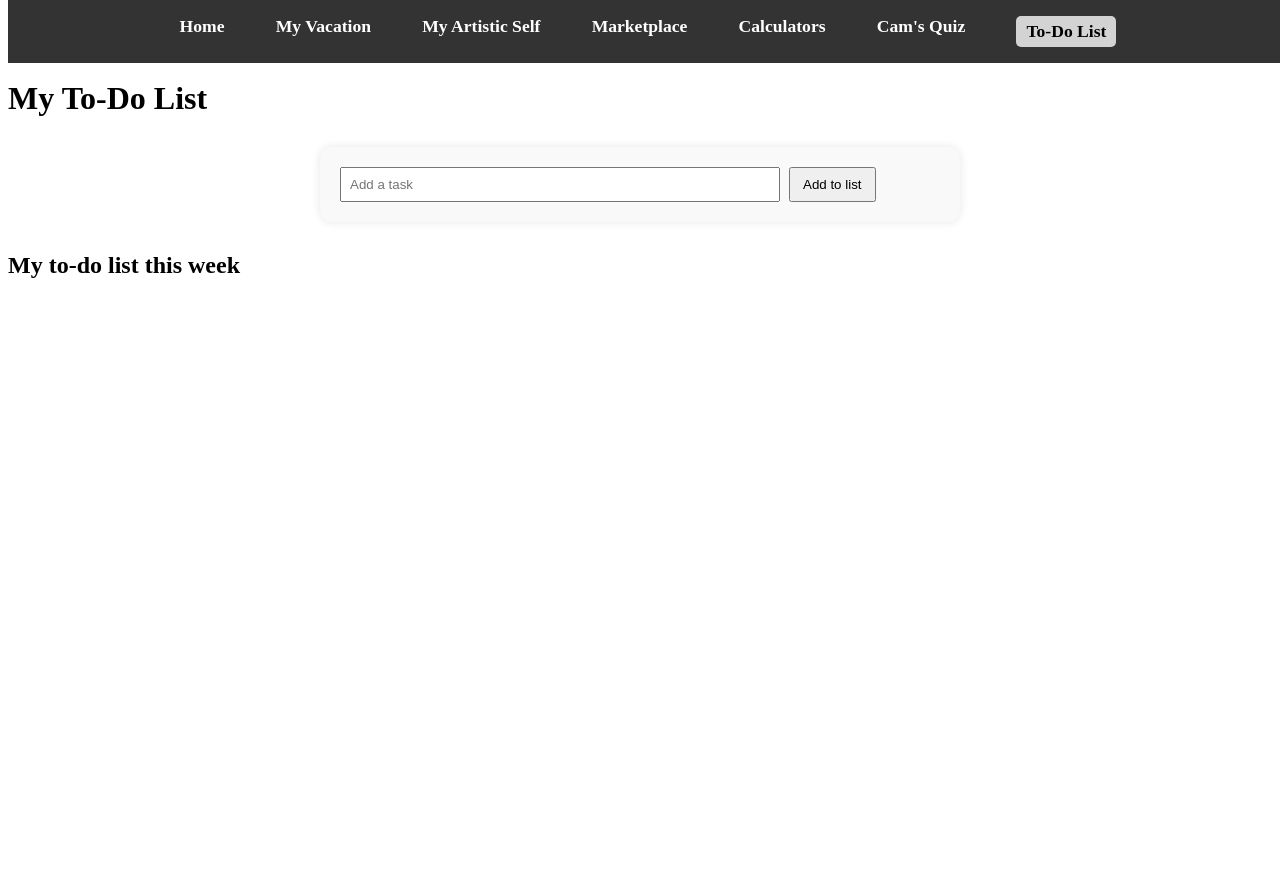
After one commit to cameronfougere4/cameronfougere4.github.io, a PHP site: page /to-do.html in a window 1280 px wide. The commit adds this page. Run offline with PHP 8.4, Linux system fonts and the light colour scheme.

Commit message:
Added to do list and js

```diff
--- a/my_style.css
+++ b/my_style.css
@@ -169,6 +169,51 @@ main {
     }
 }
 
+#todo_section {
+    max-width: 500px;
+    margin: 20px auto;
+    padding: 10px;
+}
+
+#todo_section h2 {
+    text-align: center;
+    font-size: 1.3em;
+    margin-bottom: 15px;
+}
+
+
+#todo_form input[type="text"] {
+    width: 70%;
+    padding: 8px;
+    margin-right: 5px;
+}
+
+#todo_form button {
+    padding: 8px 12px;
+    cursor: pointer;
+}
+
+
+#todo_list {
+    list-style-type: none;
+    padding: 0;
+    margin-top: 15px;
+}
+
+#todo_list li {
+    padding: 8px 10px;
+    border-bottom: 1px solid #ccc;
+    display: flex;
+    justify-content: space-between;
+    align-items: center;
+}
+
+
+#todo_list li span.fas.fa-trash {
+    color: red;
+    cursor: pointer;
+}
+
 
 
 </style>
--- a/nav.html
+++ b/nav.html
@@ -5,4 +5,5 @@
 	<a href="marketplace.html">Marketplace</a>
 	<a href="calculators.html">Calculators</a>
 	<a href="my_form.html">Cam's Quiz</a>
+	<a href="to-do.html">To-Do List</a>
   </nav>
--- /dev/null
+++ b/to-do.html
@@ -0,0 +1,33 @@
+<!DOCTYPE html>
+<html lang="en">
+<head>
+    <meta charset="UTF-8">
+    <title>To-Do List</title>
+    <link rel="stylesheet" href="my_style.css">
+    <link rel="stylesheet" href="https://cdnjs.cloudflare.com/ajax/libs/font-awesome/6.5.2/css/all.min.css">
+</head>
+<body>
+    <!-- Navigation -->
+    <div id="main-nav"></div>
+    <script src="nav.js"></script>
+    <script>
+        setNav(window.location.pathname);
+    </script>
+
+    <main>
+        <h1>My To-Do List</h1>
+
+        <!-- Add item form -->
+        <form id="todo_form" onsubmit="return addItem(event)">
+            <input type="text" id="todo_input" placeholder="Add a task">
+            <button type="submit">Add to list</button>
+        </form>
+
+        <!-- List -->
+		<h2>My to-do list this week</h2>
+        <ul id="todo_list"></ul>
+    </main>
+
+    <script src="to-do.js"></script>
+</body>
+</html>
--- /dev/null
+++ b/to-do.js
@@ -0,0 +1,52 @@
+let items = JSON.parse(localStorage.getItem("items")) || [];
+renderList();  // Show saved items
+
+function addItem(event) {
+    event.preventDefault(); // Prevent form submission
+
+    const input = document.getElementById("todo_input");
+    const text = input.value.trim();
+
+    if (!text) {
+        alert("Please enter a task.");
+        return false;
+    }
+
+    const newItem = { text: text, id: Date.now() };
+    items.push(newItem);
+    localStorage.setItem("items", JSON.stringify(items));
+
+    renderItem(newItem.text, newItem.id);
+
+    input.value = ""; // Clear input
+    return false;
+}
+
+function renderList() {
+    items.forEach(item => renderItem(item.text, item.id));
+}
+
+function renderItem(text, id) {
+    const ul = document.getElementById("todo_list");
+
+    const li = document.createElement("li");
+    li.dataset.id = id;
+
+    const spanText = document.createElement("span");
+    spanText.textContent = text;
+    li.appendChild(spanText);
+
+    const trashSpan = document.createElement("span");
+    trashSpan.classList.add("fas", "fa-trash");
+    trashSpan.style.marginLeft = "10px";
+    trashSpan.style.cursor = "pointer";
+
+    trashSpan.addEventListener("click", () => {
+        li.remove();
+        items = items.filter(x => x.id !== id);
+        localStorage.setItem("items", JSON.stringify(items));
+    });
+
+    li.appendChild(trashSpan);
+    ul.appendChild(li);
+}
```
Also changed, not shown: slideshow.js (+4 -4 lines).
